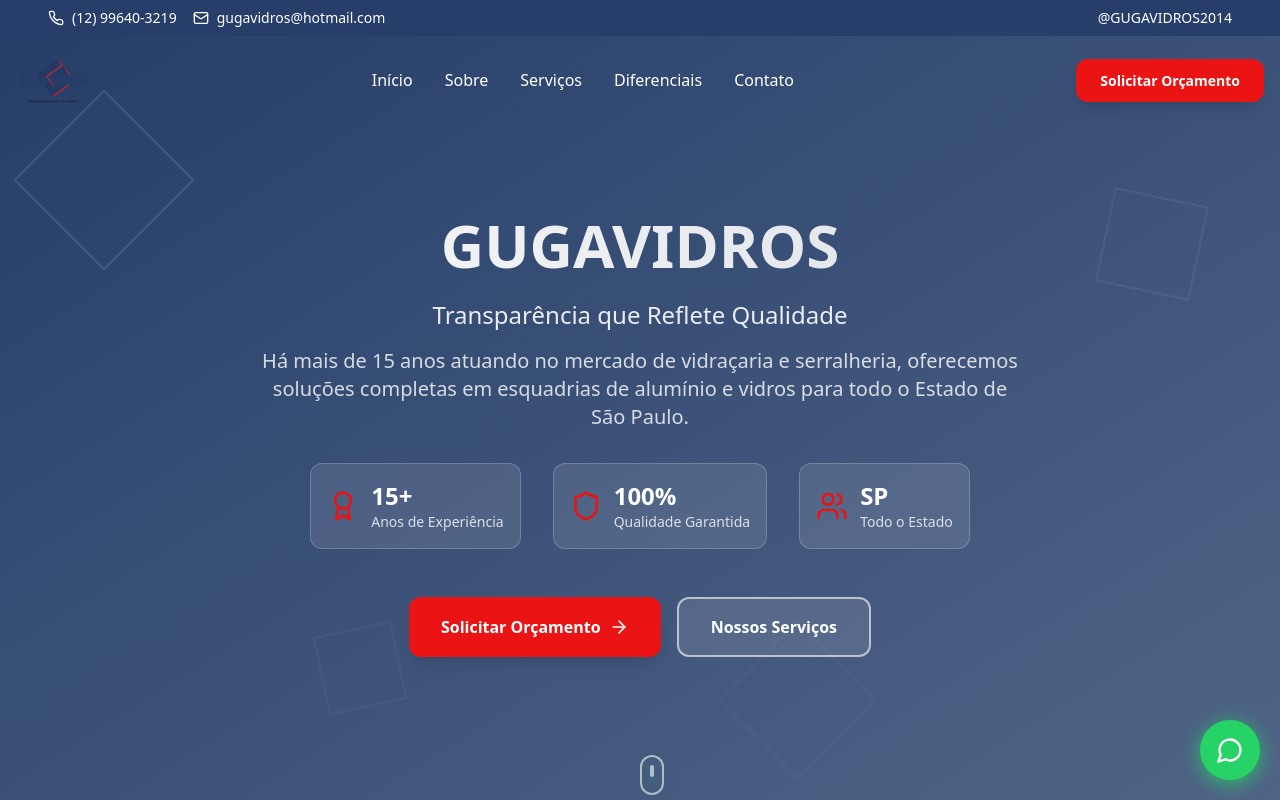
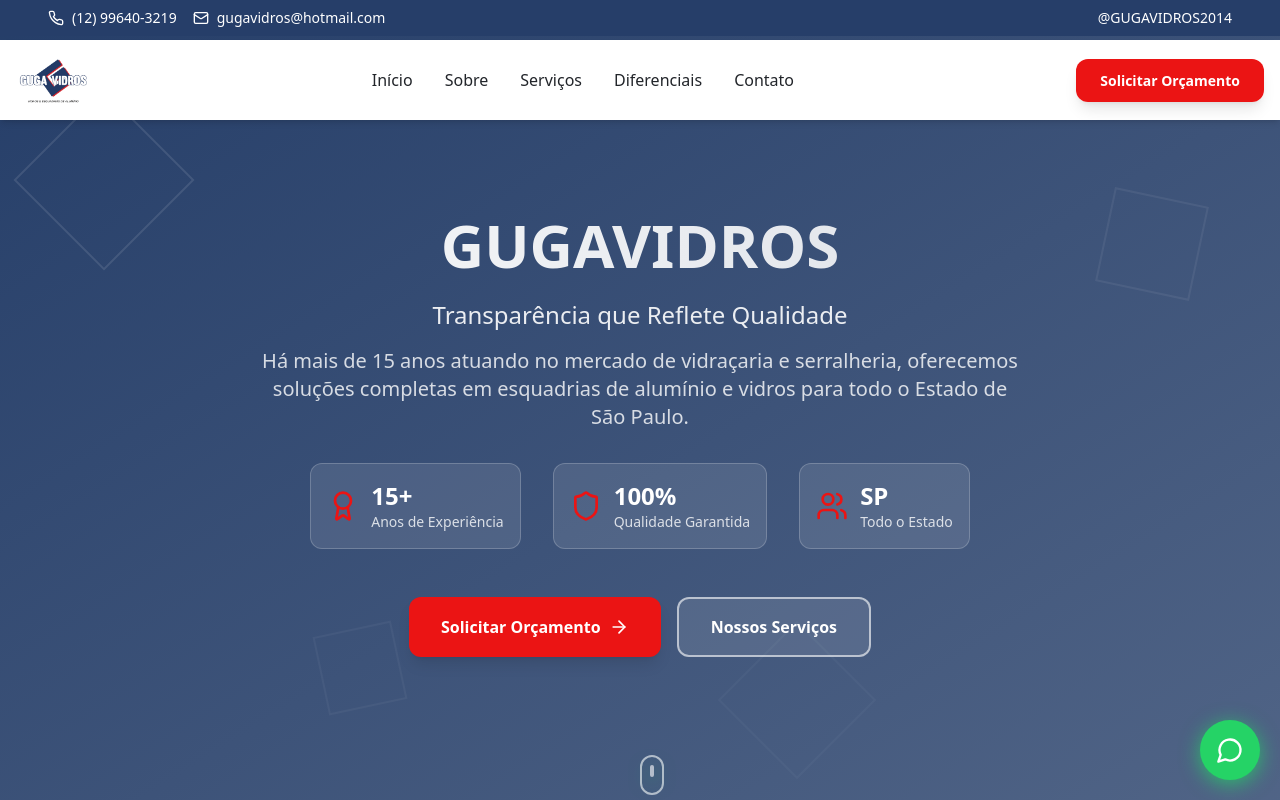
Before and after one commit to DevZipMateus/gugavidros-web-craft, a React (Vite) app: page / in a window 1280 px wide. Shown: the top 800 px of the page. Built offline with nearby package versions, Linux system fonts and the light colour scheme.

Commit message:
Make header white
Change the header background to white to improve contrast and visual appeal.

```diff
--- a/src/components/Header.tsx
+++ b/src/components/Header.tsx
@@ -45,9 +45,7 @@ const Header = () => {
       </div>
 
       {/* Main Header */}
-      <header className={`fixed top-0 left-0 right-0 z-50 transition-all duration-300 ${
-        isScrolled ? 'bg-white/95 backdrop-blur-md shadow-lg' : 'bg-transparent'
-      }`} style={{ top: isScrolled ? '0' : '40px' }}>
+      <header className="fixed top-0 left-0 right-0 z-50 bg-white shadow-md transition-all duration-300" style={{ top: isScrolled ? '0' : '40px' }}>
         <div className="container mx-auto px-4">
           <div className="flex justify-between items-center h-20">
             {/* Logo */}
@@ -65,9 +63,7 @@ const Header = () => {
                 <a
                   key={item.href}
                   href={item.href}
-                  className={`font-medium transition-colors duration-300 hover:text-primary ${
-                    isScrolled ? 'text-foreground' : 'text-white'
-                  }`}
+                  className="font-medium text-foreground transition-colors duration-300 hover:text-primary"
                 >
                   {item.label}
                 </a>
@@ -89,9 +85,7 @@ const Header = () => {
             {/* Mobile Menu Button */}
             <button
               onClick={() => setIsMenuOpen(!isMenuOpen)}
-              className={`lg:hidden p-2 rounded-md transition-colors ${
-                isScrolled ? 'text-foreground' : 'text-white'
-              }`}
+              className="lg:hidden p-2 rounded-md text-foreground transition-colors"
             >
               {isMenuOpen ? <X className="w-6 h-6" /> : <Menu className="w-6 h-6" />}
             </button>
```
